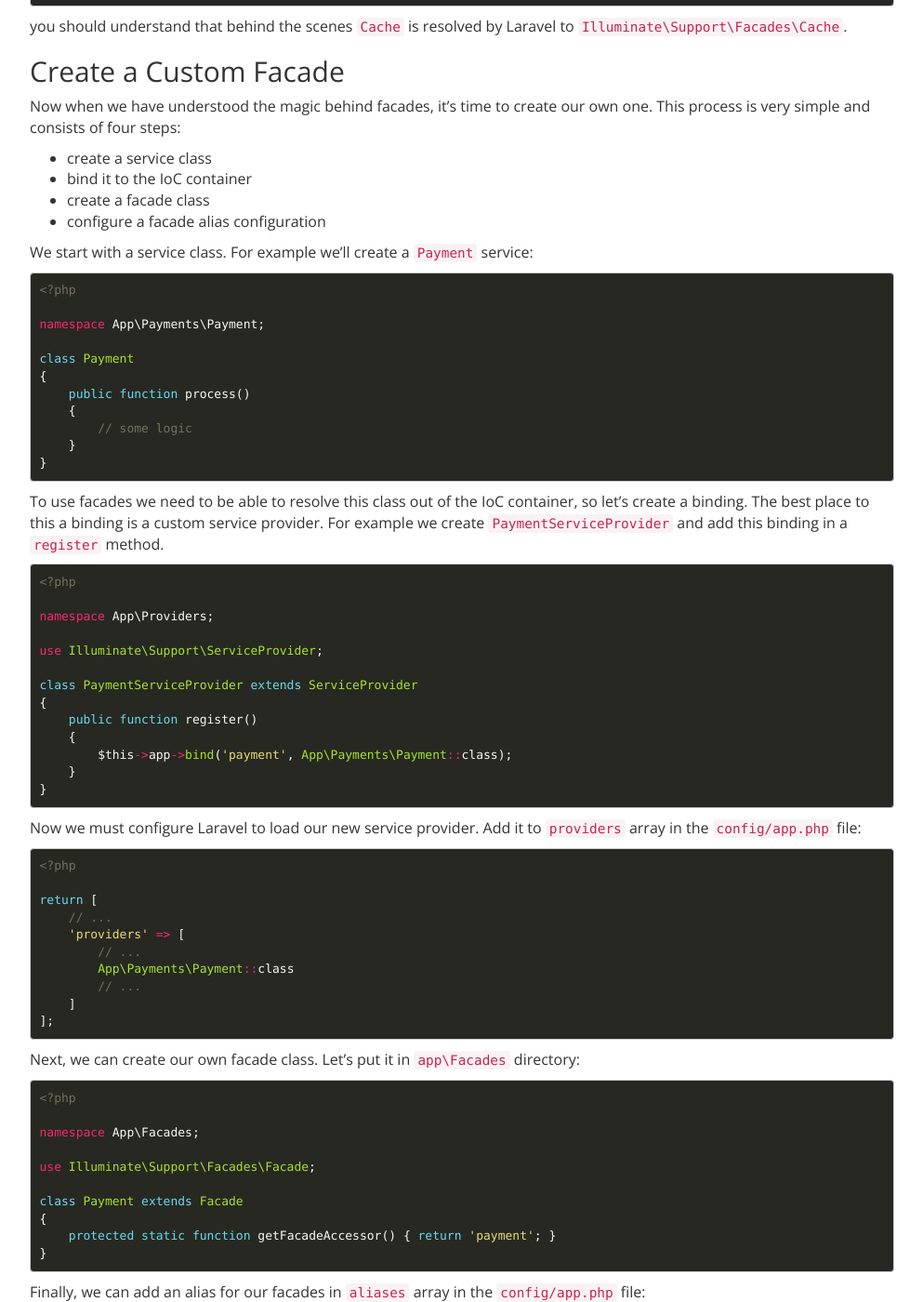
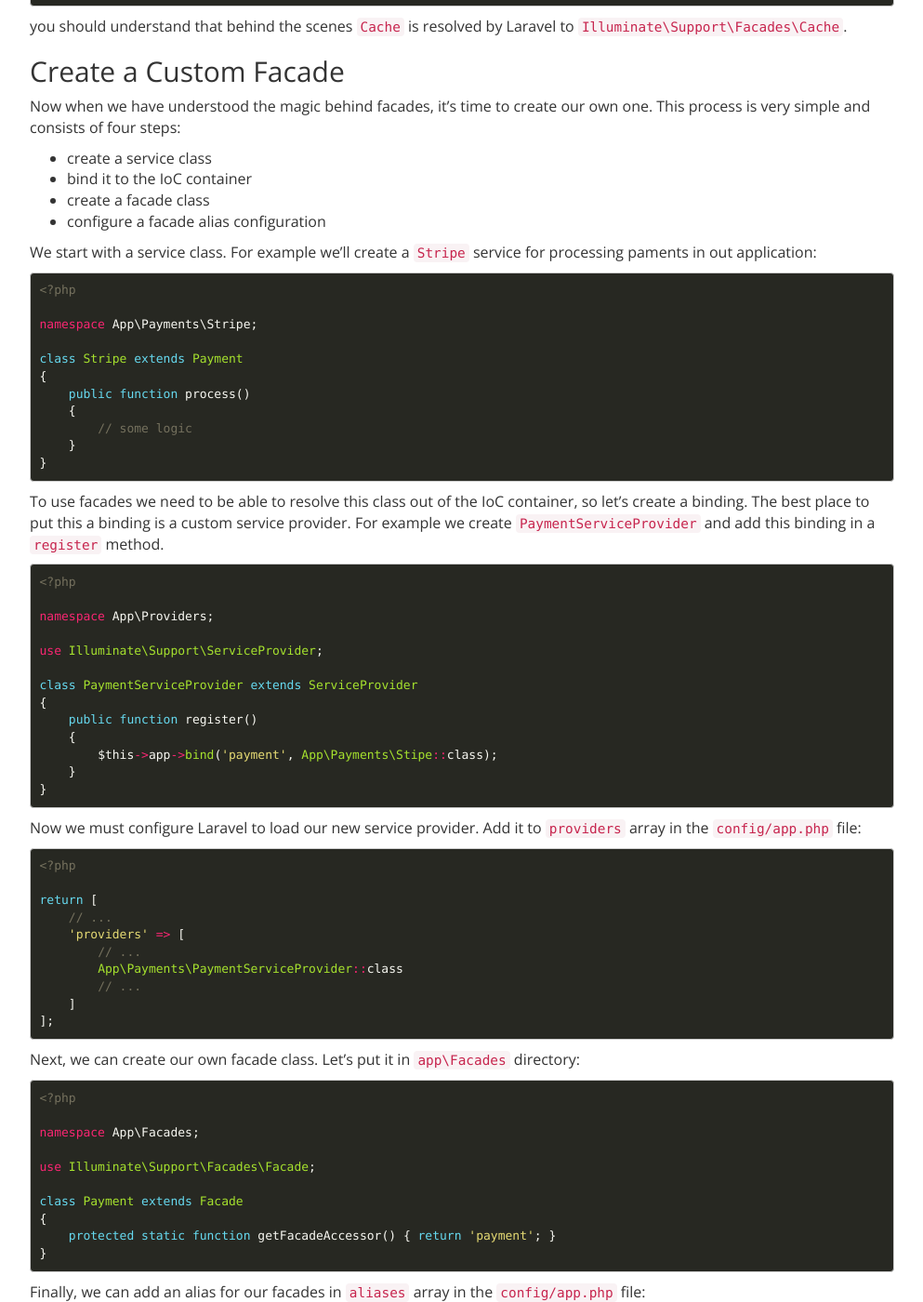
Before and after one commit to seregazhuk/seregazhuk.github.io_old, a Jekyll site: the page built from _posts/2016-05-27-laravel-facades.md, in a window 1280 px wide and 1400 px high, scrolled down 5625 px. Shown: the whole window at 93% size, without its empty margins (143-1136 px from the left). Built offline with Jekyll 4.4.1, drawn with Linux system fonts in a browser that asks for light colours; nearby versions of some CDN libraries; some of the changed text lies outside the part shown.

Commit message:
laravel facades post fixes

```diff
--- a/_posts/2016-05-27-laravel-facades.md
+++ b/_posts/2016-05-27-laravel-facades.md
@@ -319,14 +319,14 @@ of four steps:
 - create a facade class
 - configure a facade alias configuration
 
-We start with a service class. For example we'll create a `Payment` service:
+We start with a service class. For example we'll create a `Stripe` service for processing paments in out application:
 
 {% highlight php %}
 <?php
 
-namespace App\Payments\Payment;
+namespace App\Payments\Stripe;
 
-class Payment
+class Stripe extends Payment
 {
     public function process()
     {
@@ -336,7 +336,7 @@ class Payment
 {% endhighlight %}
 
 To use facades we need to be able to resolve this class out of the IoC container, so let's create a binding.
-The best place to this a binding is a custom service provider. For example we create `PaymentServiceProvider` and
+The best place to put this a binding is a custom service provider. For example we create `PaymentServiceProvider` and
 add this binding in a `register` method.
 
 {% highlight php %}
@@ -350,7 +350,7 @@ class PaymentServiceProvider extends ServiceProvider
 {
     public function register()
     {
-        $this->app->bind('payment', App\Payments\Payment::class);
+        $this->app->bind('payment', App\Payments\Stipe::class);
     }
 }
 {% endhighlight %}
@@ -364,7 +364,7 @@ return [
     // ...
     'providers' => [
         // ...
-        App\Payments\Payment::class
+        App\Payments\PaymentServiceProvider::class
         // ...
     ]
 ];
```
Also changed, not shown: other parts of _posts/2016-05-27-laravel-facades.md (+1 -1 lines).
